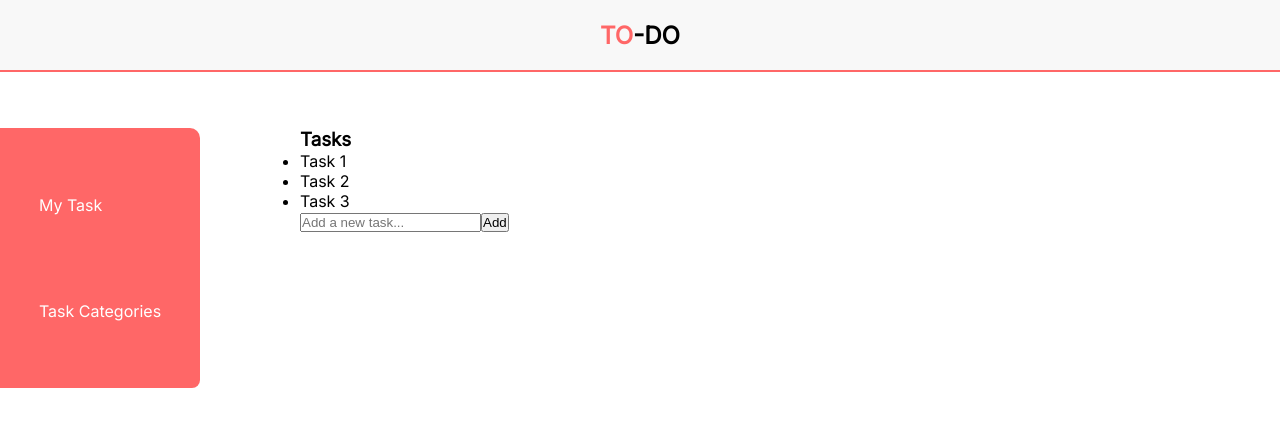
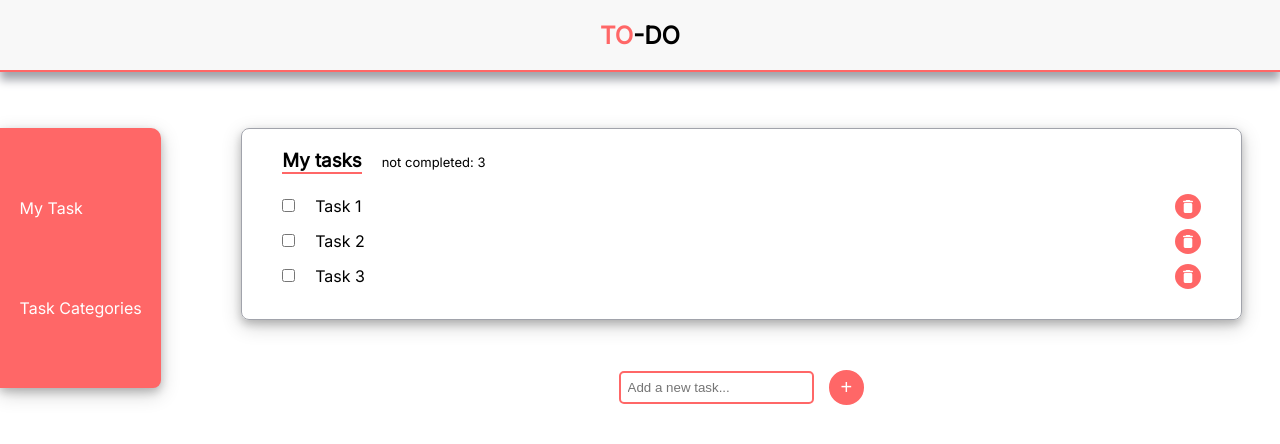
Before and after one commit to Benny-03/app-todo, a React (Vite) app: page / in a window 1280 px wide. Shown: the top 444 px of the page. Built offline with nearby package versions, Linux system fonts and the light colour scheme.

Commit message:
Update README.md and add EditTodo, RemoveTodo, and delete-white.svg

```diff
--- /dev/null
+++ b/src/components/EditTodo.jsx
@@ -0,0 +1,5 @@
+import React from "react";
+
+export const EditTodo = () => {
+
+}
--- a/src/components/InsertTodo.jsx
+++ b/src/components/InsertTodo.jsx
@@ -4,17 +4,28 @@ import { useStore } from "../state";
 export const InsertTodo = () => {
     const [task, setTask] = useState("");
     const { addTask } = useStore();
+
     return (
         <div className="insert-todo">
             <input
                 type="text"
                 placeholder="Add a new task..."
                 value={task}
-                onChange={(e) => setTask(e.target.value)} />
-            <button onClick={() => {
-                addTask(task);
-                setTask("");
-            }}>Add</button>
+                onChange={(e) => setTask(e.target.value)}
+                onKeyDown={(e) => {
+                    if (e.key === "Enter" && task.length > 0) {
+                        addTask(task);
+                        setTask("");
+                    }
+                }} />
+            <button
+                type="button"
+                onClick={() => {
+                    if(task.length > 0) {
+                        addTask(task);
+                        setTask("");
+                    }
+                }} > <p>+</p> </button>
         </div>
     );
 };
--- /dev/null
+++ b/src/components/RemoveTodo.jsx
@@ -0,0 +1,15 @@
+import React from "react";
+import { useStore } from "../state";
+
+export const RemoveTodo = (props) => {
+    const { deleteTask } = useStore();
+
+    return (
+        <div className="remove-todo">
+            <button onClick={() => deleteTask(props.id)}>
+                <img src="./src/images/delete-white.svg" />
+            </button>
+        </div>
+    )
+
+}
--- a/src/components/TodoList.jsx
+++ b/src/components/TodoList.jsx
@@ -1,14 +1,46 @@
-import React from "react";
+import React, {useState, useEffect} from "react";
 import { useStore } from "../state";
+import { RemoveTodo } from "../components/RemoveTodo";
+import { EditTodo } from "../components/EditTodo"
 
 export const TodoList = () => {
-     const { tasks } = useStore();
+    const { tasks } = useStore();
+    const [NotCompleted, setNotCompleted] = useState(tasks.length)
+
+    const checkboxChange = (taskId) => {
+        let index = 0;
+        tasks.forEach((task) => {
+            if (task.id === taskId) {
+                task.completed = !task.completed;
+            }
+            if(!task.completed) { index++ };
+        });
+        setNotCompleted(index)
+    };
+
     return (
         <div className="todo-list">
-            <h3>Tasks</h3>
+            <div className="title">
+                <h3>My tasks</h3>
+                <p>not completed: {NotCompleted}</p>
+            </div>
             <ul>
                 {tasks.map((task) => (
-                    <li key={task.id}>{task.title}</li>
+                    <li key={task.id}>
+                        <div>
+                            <input
+                                type="checkbox"
+                                id={task.id}
+                                value={task.title}
+                                className="checkbox"
+                                checked={task.completed}
+                                onChange={() => checkboxChange(task.id)}
+                                />
+                            {task.title}
+                        </div>
+                        <EditTodo />
+                        <RemoveTodo id={task.id} />
+                    </li>
                 ))}
             </ul>
         </div>
--- a/src/pages/Home.jsx
+++ b/src/pages/Home.jsx
@@ -8,7 +8,6 @@ const Home = () => {
         <div className="home-page">
             <div className="header">
                 <h2><span style={{color: "#FF6767"}}>TO</span>-DO</h2>
-
             </div>
             <div className="site-content">
                 <Sidebar />
--- a/src/state.jsx
+++ b/src/state.jsx
@@ -33,6 +33,15 @@ export const Provider = ({ children }) => {
                     title: text,
                     completed: false,
                 }]);
+            },
+            deleteTask (id) {
+                const newTask = []
+                tasks.forEach((task) => {
+                    if(task.id !== id){
+                        newTask.push(task);
+                    }
+                })
+                setTasks(newTask);
             }
         }}>
             {children}
--- a/src/style.css
+++ b/src/style.css
@@ -17,6 +17,43 @@ a {
     text-decoration: none;
 }
 
+button {
+    margin-left: 15px;
+    border-radius: 50%;
+    background-color: var(--red);
+    border: solid 2px var(--red);
+    display: flex;
+    align-items: center;
+    justify-content: center;
+    cursor: pointer;
+}
+
+button:hover {
+    background-color: transparent;
+}
+
+button p {
+    font-size: 20px;
+    padding: 4px 10px;
+    font-weight: 100;
+    color: white;
+}
+
+button p:hover {
+    color: var(--red);
+}
+
+button img {
+    padding: 4px 6px;
+    width: 10px;
+}
+
+input {
+    padding: 7px;
+    border-radius: 5px;
+    border: solid 2px var(--red);
+}
+
 /* SIDEBAR */
 
 .sidebar {
@@ -28,6 +65,7 @@ a {
     height: 260px;
     display: flex;
     justify-content: center;
+    box-shadow: 0 4px 8px 0 rgba(0, 0, 0, 0.2), 0 6px 20px 0 rgba(0, 0, 0, 0.19);
 }
 
 .sidebar-content {
@@ -42,7 +80,7 @@ a {
     align-items: center;
     gap: 5px;
     color: white;
-    padding: 20px;
+    padding: 10px;
     border-radius: 8px;
 }
 
@@ -61,6 +99,7 @@ a {
     justify-content: center;
     align-items: center;
     height: 70px;
+    box-shadow: 0px 8px 9px var(--grey);
 }
 
 .site-content {
@@ -70,5 +109,70 @@ a {
     justify-content: flex-start;
     align-items: flex-start;
     position: relative;
-    gap: 100px;
+    gap: 80px;
+    padding-right: 3%;
 }
+
+.main-content {
+    width: 100%;
+    height: 100%;
+}
+
+.todo-list {
+    border: solid 1px var(--grey);
+    border-radius: 8px;
+    padding: 20px 40px;
+    box-shadow: 0 4px 8px 0 rgba(0, 0, 0, 0.2), 0 6px 20px 0 rgba(0, 0, 0, 0.19);
+}
+
+.todo-list h3 {
+    border-bottom: solid 2px var(--red);
+}
+
+.todo-list ul{
+    list-style: none;
+    margin-top: 20px;
+}
+
+.todo-list li {
+    padding-bottom: 10px;
+    display: flex;
+    justify-content: space-between;
+    align-items: center;
+}
+
+.checkbox{
+    margin-right: 20px;
+}
+
+.todo-list .title {
+    display: flex;
+    flex-direction: row;
+    align-items: center;
+}
+
+.todo-list .title p {
+    margin-left: 20px;
+    font-size: 13px;
+}
+
+.box-edit {
+    display: flex;
+    flex-direction: row;
+    margin-top: 50px;
+    gap: 20px;
+    align-items: flex-start;
+    justify-content: space-evenly;
+}
+
+.insert-todo {
+    display: flex;
+    flex-direction: row;
+    margin-top: 50px;
+    align-items: center;
+    justify-content: center;
+}
+
+.remove-todo button:hover {
+    background-color: var(--red);
+}
```
Also changed, not shown: src/images/delete-white.svg (added), 1 other file (tests, documents, lock files or other folders).
